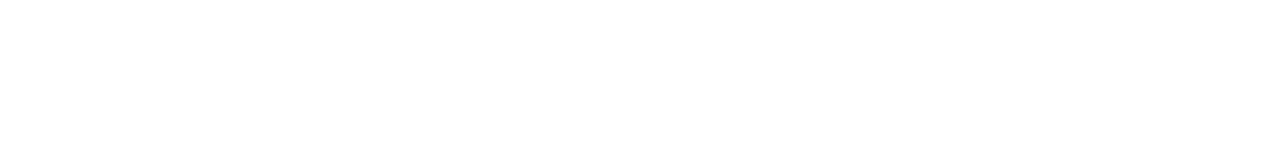
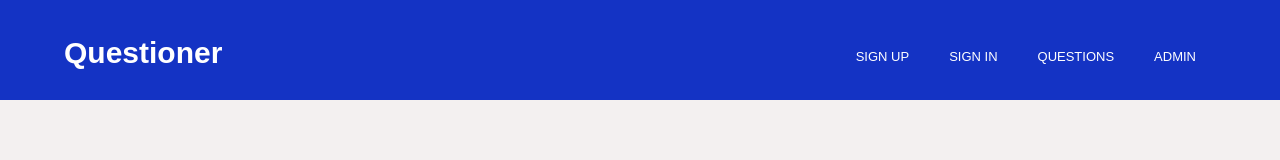
Before and after one commit to G-Chilie/G-Chilie.github.io, a plain HTML site: page UI/signup.html in a window 1280 px wide. Drawn offline with Linux system fonts and the light colour scheme.

Commit message:
Added  header section

```diff
--- a/UI/css/style.css
+++ b/UI/css/style.css
@@ -103,5 +103,45 @@ input:focus, button:focus, textarea:focus, select:focus {
     padding: 15px;
 }
 
+/* Globals End */
 
-/* Globals End */
+/* Header Start */
+
+header {
+    background: #1433c4;
+    color: #ffffff;
+    padding-top: 30px;
+    min-height: 70px;
+}
+
+header a {
+    color: #ffffff;
+    text-decoration: none;
+    text-transform: uppercase;
+    font-size: 13px;
+}
+
+header li {
+    float: left;
+    display: inline;
+    padding: 0 20px 0 20px;
+}
+
+header #logo {
+    float: left;
+}
+
+header h1 {
+    margin: 0;
+}
+
+header nav {
+    float: right;
+}
+
+header a:hover {
+    font-size: 14px;
+    font-weight: bold;
+}
+
+/* Header End */
--- a/UI/signup.html
+++ b/UI/signup.html
@@ -0,0 +1,29 @@
+<!DOCTYPE html>
+<html lang="en">
+<head>
+    <meta charset="UTF-8">
+    <meta name="viewport" content="width=device-width, initial-scale=1.0">
+    <meta http-equiv="X-UA-Compatible" content="ie=edge">
+    <link rel="stylesheet" href="css/style.css">
+    <title>Questioner | Layout</title>
+</head>
+<body>
+
+    <header>
+        <div class="container">
+            <div id="logo">
+                <h1>Questioner</h1>
+            </div>
+            <nav>
+                <ul>
+                    <li><a href="sign-up.html">Sign up</a></li>
+                    <li><a href="sign-in.html">Sign in</a></li>
+                    <li><a href="sign-up.html">Questions</a></li>
+                    <li><a href="sign-up.html">Admin</a></li>
+                </ul>
+            </nav>
+        </div>
+    </header>
+
+</body>
+</html>
```
